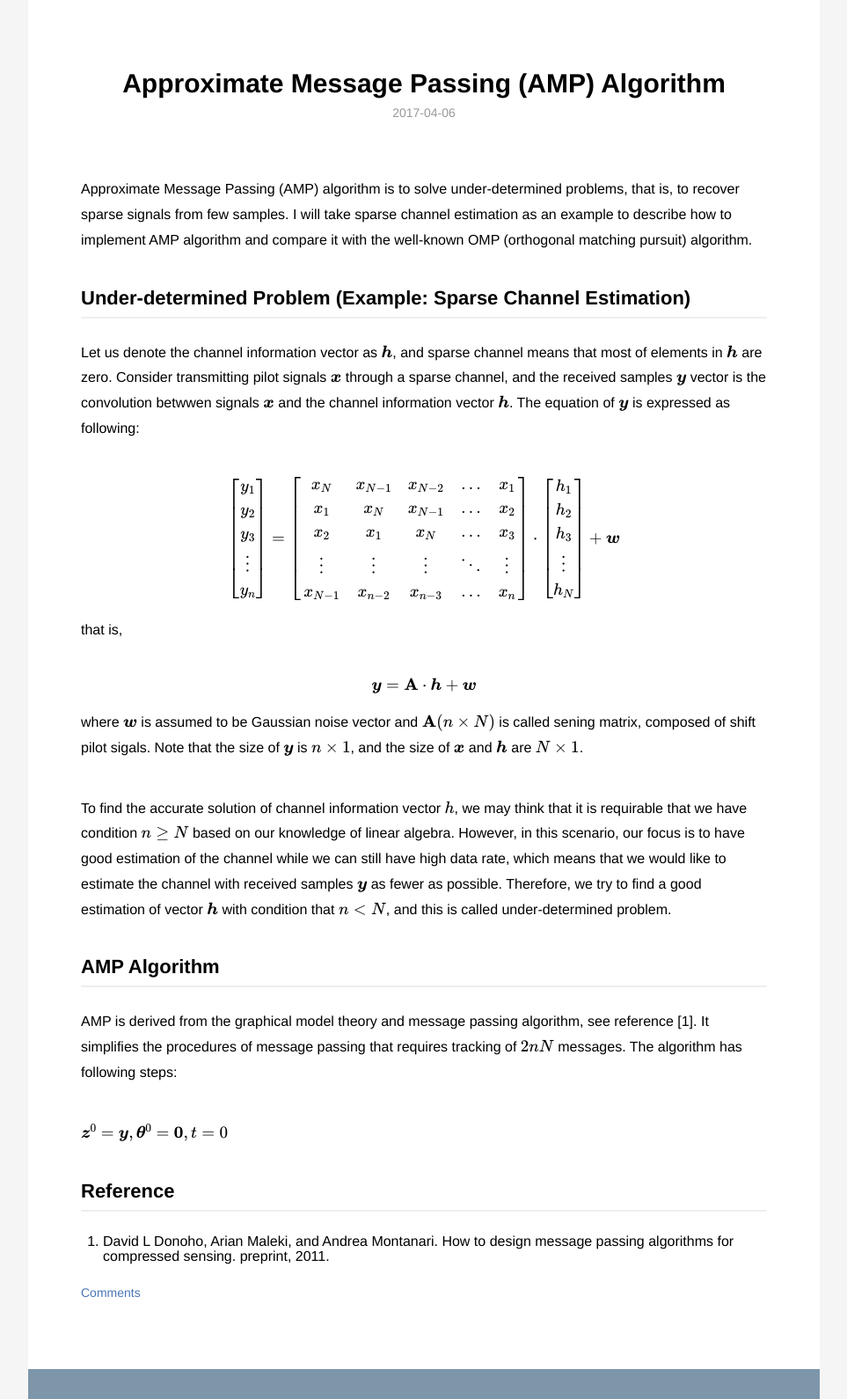
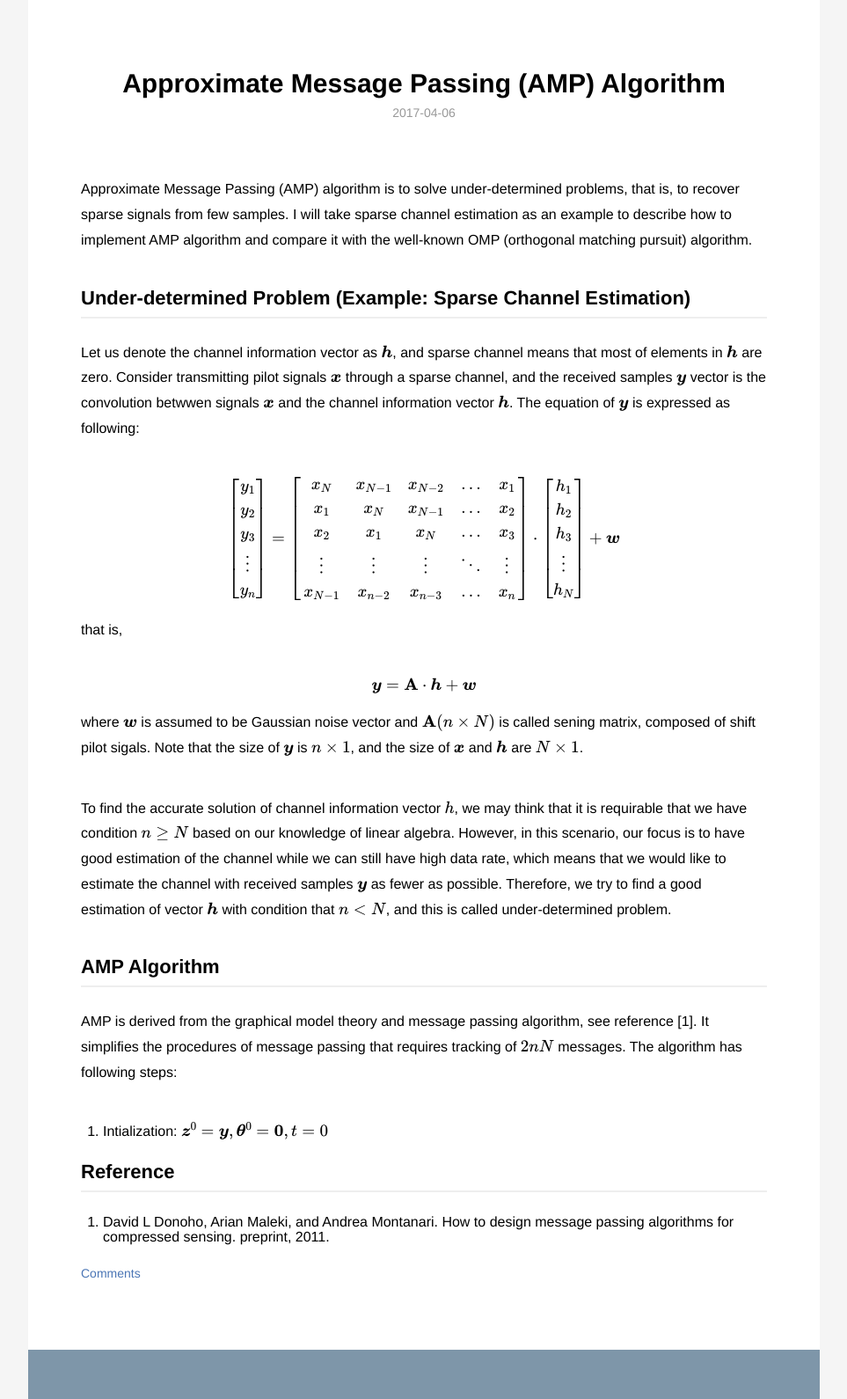
Before and after one commit to danqing117/danqing117.github.io, a Jekyll site: the page built from _posts/2017-04-06-AMP.md, in a window 1280 px wide, cut to the strip 0-1590 px from the top of the page. Shown: the whole strip at 88% size, without its empty margins (158-1121 px from the left). Built offline with Jekyll 4.4.1, drawn with Linux system fonts in a browser that asks for light colours; formulas are drawn with MathJax 3; grey boxes are pictures that could not be loaded.

Commit message:
Update 2017-04-06-AMP.md

```diff
--- a/_posts/2017-04-06-AMP.md
+++ b/_posts/2017-04-06-AMP.md
@@ -48,7 +48,7 @@ To find the accurate solution of channel information vector \\(h\\), we may thin
 AMP is derived from the graphical model theory and message passing algorithm, see reference [1]. It simplifies the procedures of message passing that requires tracking of \\( 2nN\\) messages. The algorithm has following steps:
 
 
-\\(\boldsymbol{z}^0 = \boldsymbol{y}, \boldsymbol{\theta}^0 = \boldsymbol{0}, t=0\\)
+1. Intialization: \\(\boldsymbol{z}^0 = \boldsymbol{y}, \boldsymbol{\theta}^0 = \boldsymbol{0}, t=0\\)
 
 ## Reference
 1. David L Donoho, Arian Maleki, and Andrea Montanari. How to design message passing algorithms for compressed sensing. preprint, 2011.
```
